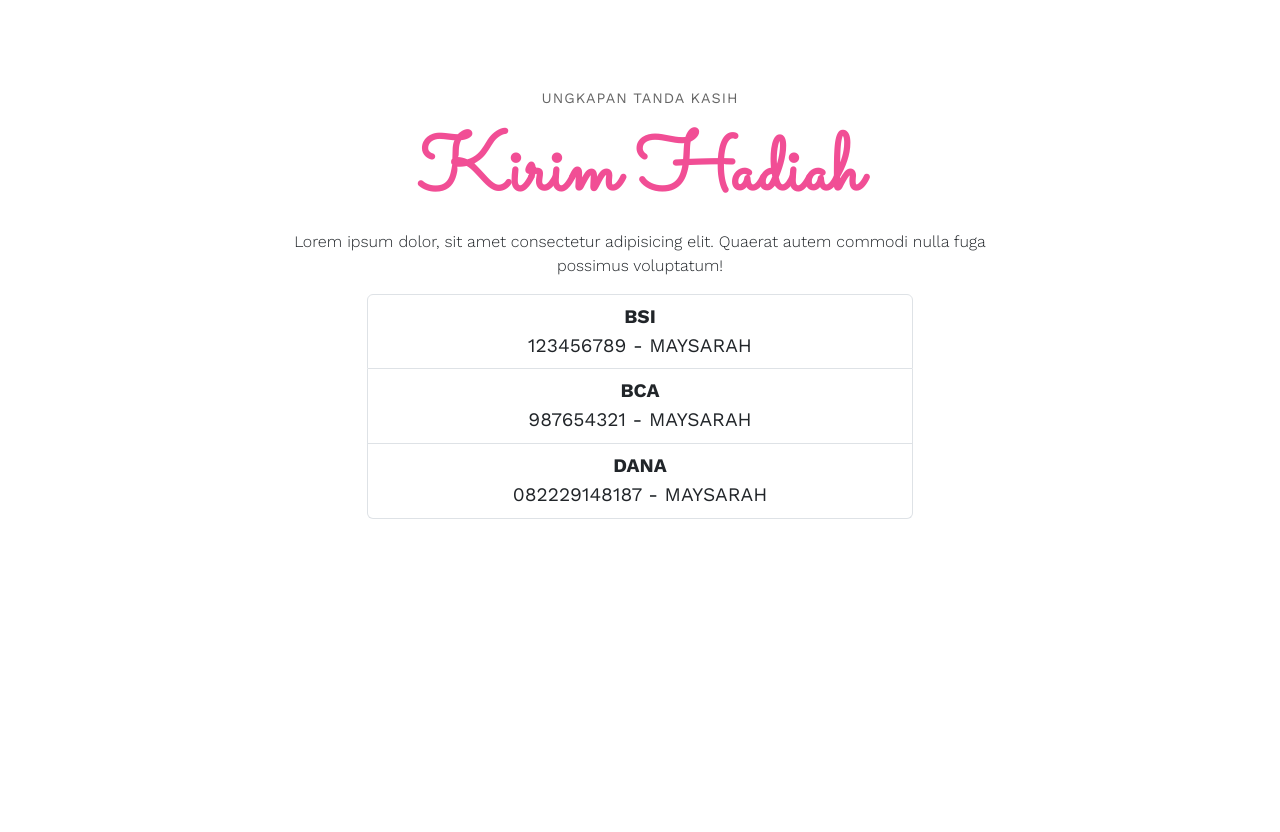
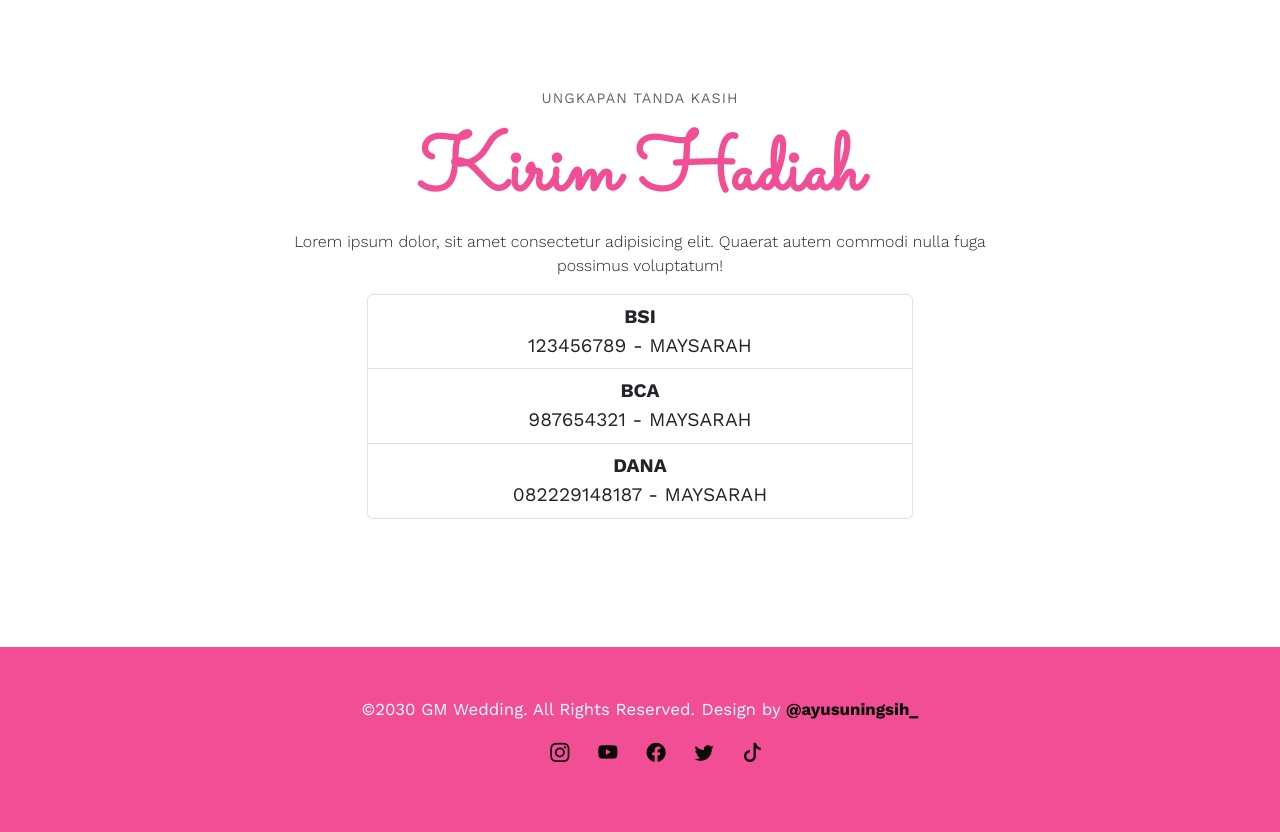
Before and after one commit to aysns/Undangan, a plain HTML site: page index.html in a window 1280 px wide. Shown: the part 5772-6604 px from the top of the page. Before the commit the page ends 6419 px from the top, so only its background shows below. Drawn offline with nearby package versions, Linux system fonts and the light colour scheme; some packages are replaced by stand-ins of ours; a script that the page names is missing.

Commit message:
section footer

```diff
--- a/index.html
+++ b/index.html
@@ -488,7 +488,24 @@
       </div>
     </section>
 
+    <footer>
+      <div class="container">
+        <div class="row">
+          <div class="col text-center">
+            <small class="block">&copy;2030 GM Wedding. All Rights Reserved.</small>
+            <small class="block">Design by <a href="https://instagram.com/ayusuningsih_">@ayusuningsih_</a></small>
 
+            <ul class="mt-3">
+              <li><a href="https://instagram.com/ayusuningsih_"><i class="bi bi-instagram"></i></a></li>
+              <li><a href="#"><i class="bi bi-youtube"></i></a></li>
+              <li><a href="#"><i class="bi bi-facebook"></i></a></li>
+              <li><a href="#"><i class="bi bi-twitter"></i></a></li>
+              <li><a href="#"><i class="bi bi-tiktok"></i></a></li>
+            </ul>
+          </div>
+        </div>
+      </div>
+    </footer>
 
     <script
       src="https://cdn.jsdelivr.net/npm/bootstrap@5.3.2/dist/js/bootstrap.bundle.min.js"
--- a/style.css
+++ b/style.css
@@ -339,6 +339,28 @@ body {
   text-align: center;
 }
 
+footer{
+  padding: 3rem;
+  background-color: var(--pink);
+  color: white;
+}
+
+footer a{
+  color: var(--bg);
+  font-weight: bold;
+  text-decoration: none;
+}
+
+footer a:hover{
+  color: white;
+}
+
+footer li{
+  list-style: none;
+  display: inline;
+  margin: 0.7rem;
+}
+
 /* media query */
 
 /* extra large */
```
